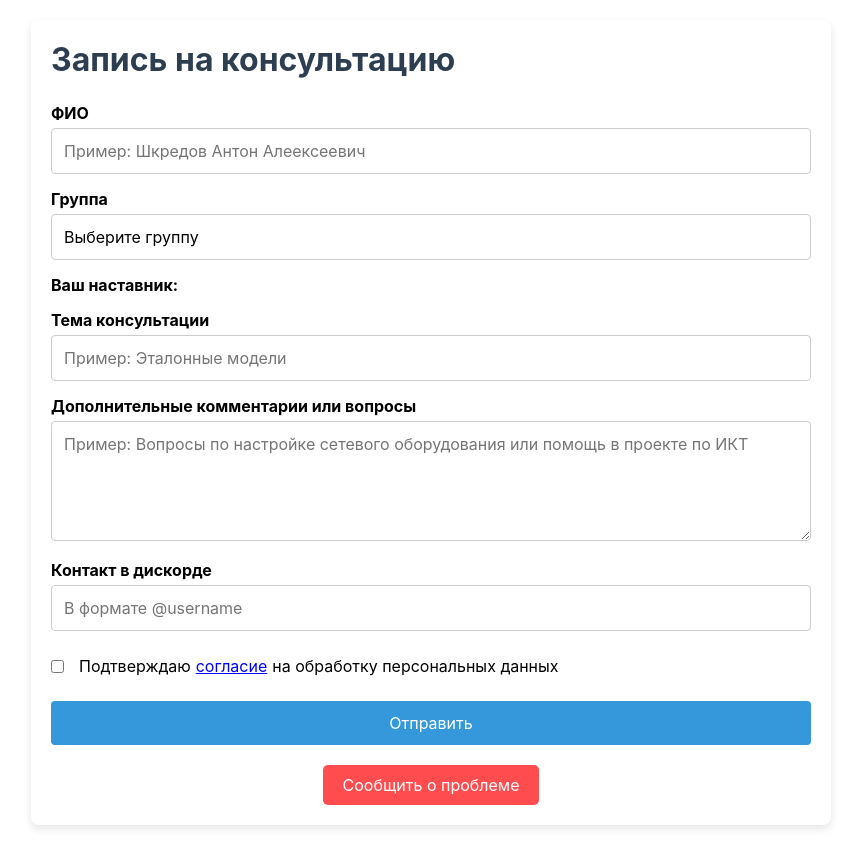
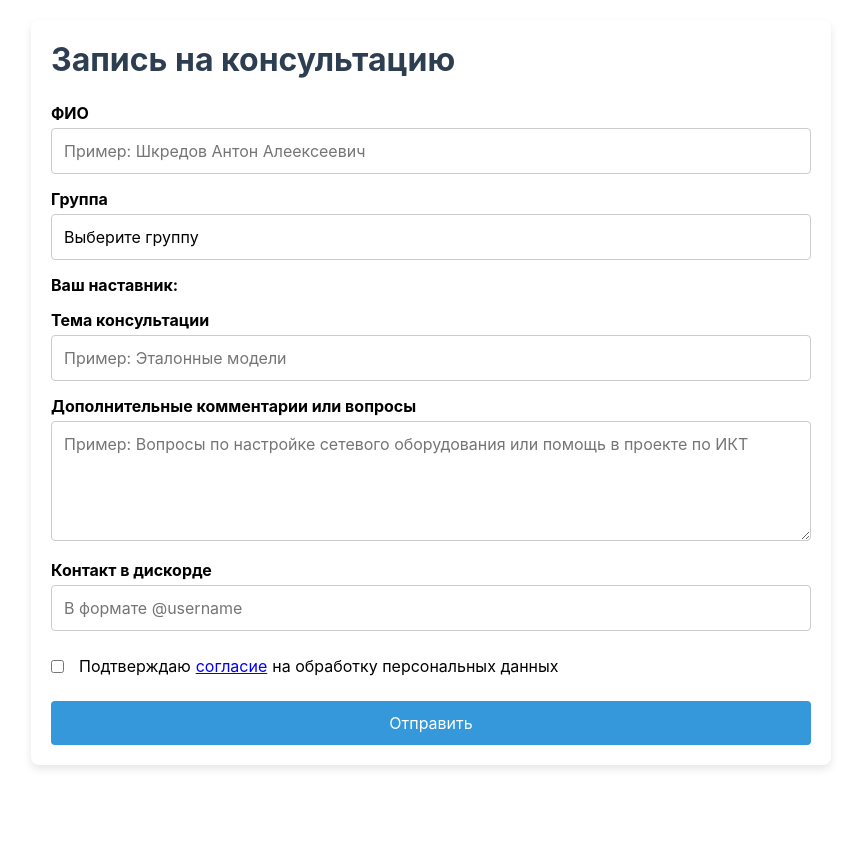
Before and after one commit to twint1m/consult-build, a React (Create React App) app in the folder frontend/: page / in a window 1280 px wide. Shown: the whole page, without its empty margins (209-1070 px from the left). After the commit the page ends 800 px from the top, so only its background shows below. Built offline with nearby package versions, Linux system fonts and the light colour scheme.

Commit message:
temporarily delete problem button

```diff
--- a/frontend/src/components/Form/index.tsx
+++ b/frontend/src/components/Form/index.tsx
@@ -151,9 +151,9 @@ const ConsultationForm: React.FC = () => {
           </CheckboxGroup>
           <Button type="submit">Отправить</Button>
         </form>
-        <ProblemButton type="button" onClick={handleProblemReport}>
-          Сообщить о проблеме
-        </ProblemButton>
+        {/*<ProblemButton type="button" onClick={handleProblemReport}>*/}
+        {/*  Сообщить о проблеме*/}
+        {/*</ProblemButton>*/}
         {toast && <Toaster message={toast.message} type={toast.type} onClose={closeToast} />}
         <Outlet />
       </Container>
```
Also changed, not shown: 1 other file (tests, documents, lock files or other folders).
